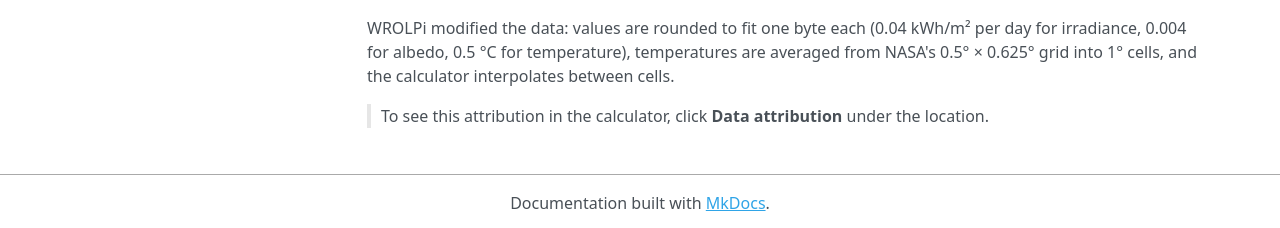
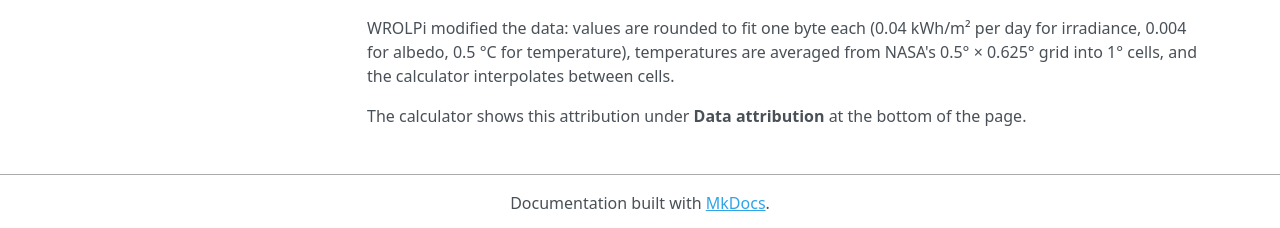
Before and after one commit to wrolpi/wrolpi-help, an MkDocs documentation site: the page built from docs/modules/calculators/solar.md, in a window 1280 px wide and 900 px high, scrolled down 5640 px. Shown: the part 669-897 px from the top of the window. Built offline with MkDocs 1.6.1, drawn with Linux system fonts in a browser that asks for light colours; nearby versions of some CDN libraries.

Commit message:
Solar: the data attribution is at the bottom of the calculator
Co-Authored-By: Claude Opus 5.5 <noreply@anthropic.com>

```diff
--- a/docs/modules/calculators/solar.md
+++ b/docs/modules/calculators/solar.md
@@ -185,4 +185,4 @@ WROLPi modified the data: values are rounded to fit one byte each (0.04 kWh/m²
 albedo, 0.5 °C for temperature), temperatures are averaged from NASA's 0.5° × 0.625° grid into 1° cells, and the
 calculator interpolates between cells.
 
-> To see this attribution in the calculator, click **Data attribution** under the location.
+The calculator shows this attribution under **Data attribution** at the bottom of the page.
```
